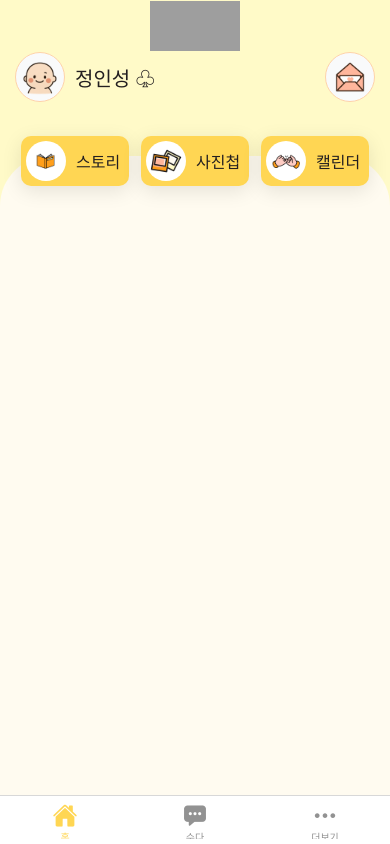
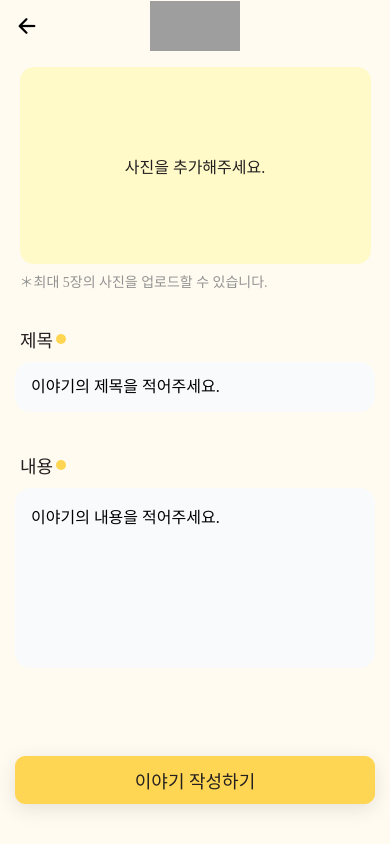
Before and after one commit to ins62o/SAY, a React Native app: screen /FeedWrite in a window 390 px wide. Built offline with nearby package versions, Linux system fonts and the light colour scheme; grey boxes are pictures that could not be loaded; a web font is replaced by a local one.

Commit message:
피드 작성 페이지 제작

```diff
--- a/App.tsx
+++ b/App.tsx
@@ -7,13 +7,17 @@ import { useFonts } from "expo-font";
 /* Screen */
 import Calendar from "./src/screen/Calendar";
 import Feed from "./src/screen/Feed";
+import FeedWrite from "./src/screen/FeedWrite";
 
 const Stack = createNativeStackNavigator<RootStackParamList>();
 
 export type RootStackParamList = {
   MainTab: undefined;
+  Calendar: undefined;
+
+  // 피드
   Feed: undefined;
-  Calendar: undefined;
+  FeedWrite: undefined;
 };
 
 export default function App() {
@@ -30,6 +34,7 @@ export default function App() {
         <Stack.Screen name="MainTab" component={BottomTabNavigator} />
         <Stack.Screen name="Calendar" component={Calendar} />
         <Stack.Screen name="Feed" component={Feed} />
+        <Stack.Screen name="FeedWrite" component={FeedWrite} />
       </Stack.Navigator>
     </NavigationContainer>
   );
--- /dev/null
+++ b/src/screen/FeedWrite.tsx
@@ -0,0 +1,171 @@
+import {
+  Image,
+  Keyboard,
+  KeyboardAvoidingView,
+  Platform,
+  Pressable,
+  ScrollView,
+  StyleSheet,
+  TextInput,
+  TouchableOpacity,
+  View,
+} from "react-native";
+import React, { useState } from "react";
+import { SafeAreaView } from "react-native-safe-area-context";
+import Header from "../components/Header";
+import { COLORS } from "../common/colors";
+import { NativeStackNavigationProp } from "@react-navigation/native-stack";
+import { RootStackParamList } from "../../App";
+import { useNavigation } from "@react-navigation/native";
+import { T14, T16, T18 } from "../components/Typography";
+import Button from "../components/Button";
+
+type Navigation = NativeStackNavigationProp<RootStackParamList>;
+
+export default function FeedWrite() {
+  const [title, setTitle] = useState("");
+  const [content, setContent] = useState("");
+
+  const navigation = useNavigation<Navigation>();
+
+  const isRequired = title.length > 0 && content.length > 0;
+
+  return (
+    <Pressable style={{ flex: 1 }} onPress={Keyboard.dismiss}>
+      <SafeAreaView style={styles.container} edges={["top"]}>
+        <Header isBack />
+
+        <KeyboardAvoidingView
+          style={{ flex: 1 }}
+          behavior={Platform.OS === "ios" ? "padding" : undefined}
+        >
+          <ScrollView
+            contentContainerStyle={{ paddingBottom: 24 }}
+            keyboardShouldPersistTaps="handled"
+            showsVerticalScrollIndicator={false}
+          >
+            <TouchableOpacity style={styles.cardImageBox}>
+              <T16>사진을 추가해주세요.</T16>
+            </TouchableOpacity>
+
+            <View style={styles.info}>
+              <T14 style={{ color: COLORS.textSecondary }}>
+                ＊최대 5장의 사진을 업로드할 수 있습니다.
+              </T14>
+            </View>
+
+            <View style={{ marginBottom: 20 }} />
+
+            <View style={{ padding: 15 }}>
+              <View style={styles.titleBox}>
+                <T18>제목</T18>
+                <View style={styles.dot} />
+              </View>
+              <TextInput
+                style={styles.inputBox}
+                cursorColor={COLORS.brandPrimary}
+                selectionColor={COLORS.brandPrimary}
+                placeholder="이야기의 제목을 적어주세요."
+                returnKeyType="done"
+                value={title}
+                onChangeText={(text) => setTitle(text)}
+              />
+              <View style={{ marginBottom: 40 }} />
+              <View style={styles.titleBox}>
+                <T18>내용</T18>
+                <View style={styles.dot} />
+              </View>
+              <TextInput
+                style={styles.contentInput}
+                cursorColor={COLORS.brandPrimary}
+                selectionColor={COLORS.brandPrimary}
+                placeholder="이야기의 내용을 적어주세요."
+                multiline
+                textAlignVertical="top"
+                value={content}
+                onChangeText={(content) => setContent(content)}
+              />
+            </View>
+          </ScrollView>
+        </KeyboardAvoidingView>
+
+        {/* 하단 고정 버튼 */}
+        <View style={styles.bottomButton}>
+          <Button text="이야기 작성하기" size={18} />
+        </View>
+      </SafeAreaView>
+    </Pressable>
+  );
+}
+
+const styles = StyleSheet.create({
+  container: {
+    flex: 1,
+    backgroundColor: COLORS.background,
+  },
+
+  content: {
+    flex: 1,
+  },
+
+  cardImageBox: {
+    width: "90%",
+    aspectRatio: 16 / 9,
+    alignSelf: "center",
+    marginTop: 15,
+    borderRadius: 14,
+    backgroundColor: COLORS.surfaceSoft,
+    justifyContent: "center",
+    alignItems: "center",
+  },
+
+  titleBox: {
+    flexDirection: "row",
+    alignItems: "center",
+    marginBottom: 10,
+    paddingLeft: 5,
+  },
+
+  inputBox: {
+    borderWidth: 1,
+    borderColor: COLORS.white,
+    backgroundColor: COLORS.white,
+    borderRadius: 15,
+    padding: 15,
+    fontSize: 16,
+    fontFamily: "memo",
+  },
+
+  dot: {
+    width: 10,
+    height: 10,
+    borderRadius: 10 / 2,
+    backgroundColor: COLORS.brandPrimary,
+    marginLeft: 3,
+  },
+
+  /** 🔥 내용 input */
+  contentInput: {
+    borderWidth: 1,
+    borderColor: COLORS.white,
+    backgroundColor: COLORS.white,
+    borderRadius: 15,
+    padding: 15,
+    fontSize: 16,
+    fontFamily: "memo",
+    height: 180,
+  },
+
+  /** 🔥 하단 버튼 */
+  bottomButton: {
+    padding: 15,
+    paddingBottom: 40,
+    backgroundColor: COLORS.background,
+  },
+
+  info: {
+    width: "90%",
+    marginTop: 7,
+    alignSelf: "center",
+  },
+});
```
